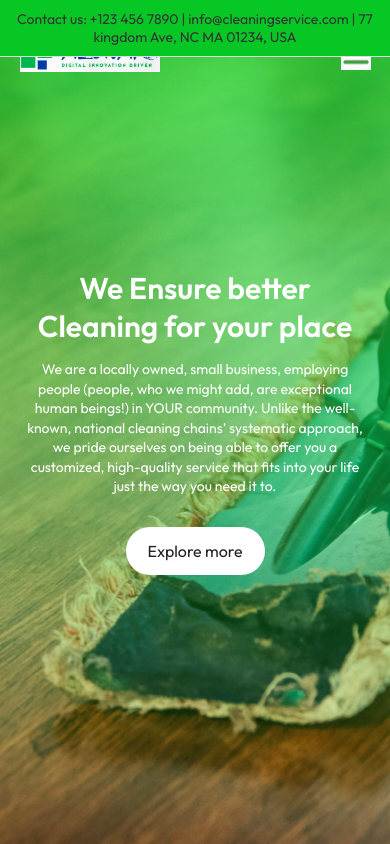
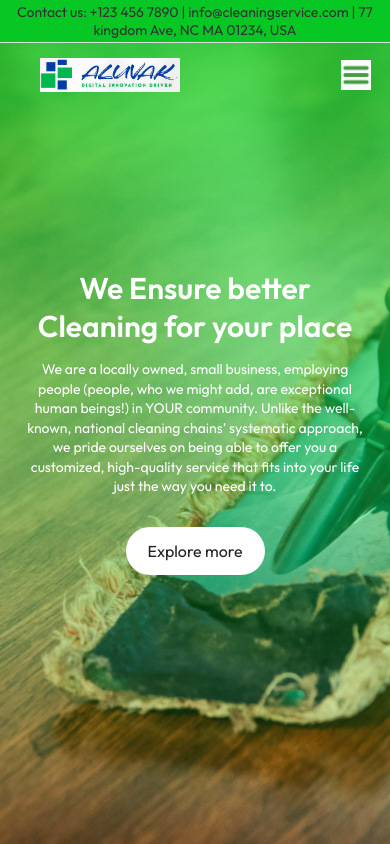
Before and after one commit to alexisuwimana/shayaka, a React (Vite) app: page / in a window 390 px wide. Shown: the top 844 px of the page. Built offline with nearby package versions, Linux system fonts and the light colour scheme.

Commit message:
Update Navbar 2
updated css

```diff
--- a/src/Components/Navbar/Navbar.css
+++ b/src/Components/Navbar/Navbar.css
@@ -3,7 +3,7 @@
     width: 100%;
     background-color: #07c724; /* Light background color */
     color: #333; /* Text color */
-    padding: 10px 0; /* Padding for some space around the text */
+    padding: 3px 12px; /* Padding for some space around the text */
     text-align: center; /* Center-align the text */
     font-size: 14px; /* Font size for the text */
     border-bottom: 1px solid #ddd; /* Optional: Border at the bottom */
@@ -12,12 +12,6 @@
     left: 0;
     z-index: 10; /* Ensure it is above other elements */
   }
-
-
-
-
-
-
 
 nav{
     width: 100%;
@@ -34,6 +28,7 @@ nav{
 }
 .logo{
     width: 180px;
+    margin-top: 1px;
 }
 nav ul li{
     display: inline-block;
@@ -57,6 +52,7 @@ nav ul li{
 @media (max-width: 1000px){
     .logo{
         width: 140px;
+        margin: 20px;
     }
     nav ul li{
         margin: 10px 15px;
@@ -86,6 +82,7 @@ nav ul li{
         display: block;
         width: 30px;
         cursor: pointer;
+        margin-top: 1px;
     }
     .hide-mobile-menu{
         right: -200px;
```
